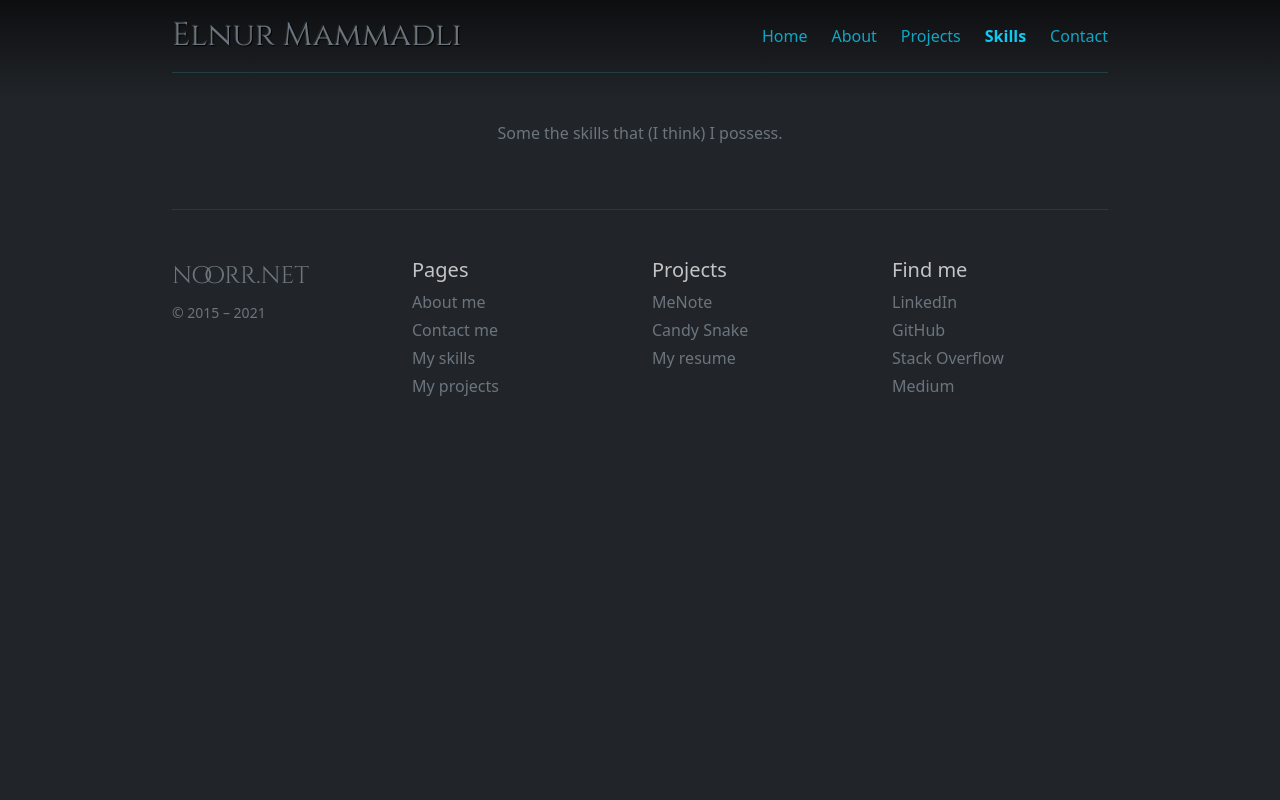
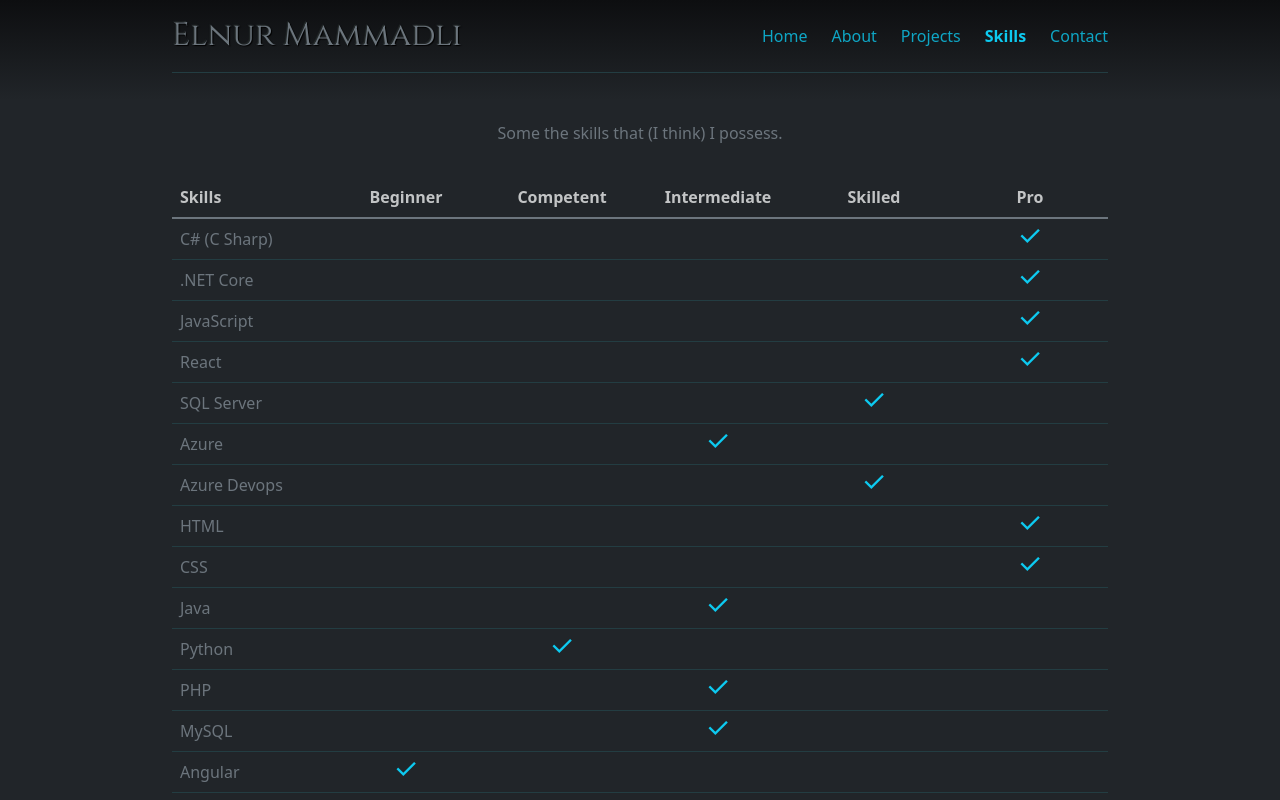
Before and after one commit to elnoor/noorr.net, a React (Create React App) app: page /skills in a window 1280 px wide. Shown: the top 800 px of the page. Built offline with nearby package versions, Linux system fonts and the light colour scheme.

Commit message:
skills page done

```diff
--- a/src/pages/Skills/Skills.js
+++ b/src/pages/Skills/Skills.js
@@ -1,11 +1,57 @@
 import React from "react";
+import "./Skills.scss";
+import { skillsData, SKILL_LEVEL } from "./skillsData.js";
 
 export default function Skills() {
   return (
-    <div className="row">
-      <div className="col-12 text-center">
-        <p>Some the skills that (I think) I possess.</p>
+    <div className="skills">
+      <div className="row">
+        <div className="col-12 text-center mb-3">
+          <p>Some the skills that (I think) I possess.</p>
+        </div>
+        <div className="table-responsive">
+          <table className="table text-secondary table-hover">
+            <thead>
+              <tr className="text-light text-opacity-75">
+                <th scope="col" className="col-2">
+                  Skills
+                </th>
+                {Object.keys(SKILL_LEVEL).map((level) => {
+                  return (
+                    <th key={level} scope="col-2" className="text-center col-2">
+                      {level}
+                    </th>
+                  );
+                })}
+              </tr>
+            </thead>
+            <tbody>
+              {skillsData.map((skill, index) => {
+                return (
+                  <tr key={index} className="border-custom-color">
+                    <td>{skill[0]}</td>
+                    {Object.entries(SKILL_LEVEL).map(([key, value]) => {
+                      return (
+                        <td className="text-center" key={value}>
+                          {skill[1] === value && <CheckMark title={key} />}
+                        </td>
+                      );
+                    })}
+                  </tr>
+                );
+              })}
+            </tbody>
+          </table>
+        </div>
       </div>
     </div>
   );
 }
+
+function CheckMark({ title }) {
+  return (
+    <span className="fs-3 text-info text-center mt-3 check" title={title}>
+      ✓
+    </span>
+  );
+}
--- /dev/null
+++ b/src/pages/Skills/Skills.scss
@@ -0,0 +1,10 @@
+.skills {
+  .check {
+    line-height: 0;
+  }
+
+  .table-hover tbody tr:hover td {
+    color: white;
+    cursor: pointer;
+  }
+}
--- /dev/null
+++ b/src/pages/Skills/skillsData.js
@@ -0,0 +1,30 @@
+// order matters
+export const SKILL_LEVEL = {
+  Beginner: 1,
+  Competent: 2,
+  Intermediate: 3,
+  Skilled: 4,
+  Pro: 5,
+};
+
+export const skillsData = [
+  ["C# (C Sharp)", SKILL_LEVEL.Pro],
+  [".NET Core", SKILL_LEVEL.Pro],
+  ["JavaScript", SKILL_LEVEL.Pro],
+  ["React", SKILL_LEVEL.Pro],
+  ["SQL Server", SKILL_LEVEL.Skilled],
+  ["Azure", SKILL_LEVEL.Intermediate],
+  ["Azure Devops", SKILL_LEVEL.Skilled],
+  ["HTML", SKILL_LEVEL.Pro],
+  ["CSS", SKILL_LEVEL.Pro],
+  ["Java", SKILL_LEVEL.Intermediate],
+  ["Python", SKILL_LEVEL.Competent],
+  ["PHP", SKILL_LEVEL.Intermediate],
+  ["MySQL", SKILL_LEVEL.Intermediate],
+  ["Angular", SKILL_LEVEL.Beginner],
+  ["VueJS", SKILL_LEVEL.Competent],
+  ["jQuery", SKILL_LEVEL.Intermediate],
+  ["Bootstrap", SKILL_LEVEL.Pro],
+  ["Powershell", SKILL_LEVEL.Intermediate],
+  ["Git", SKILL_LEVEL.Pro],
+];
```
